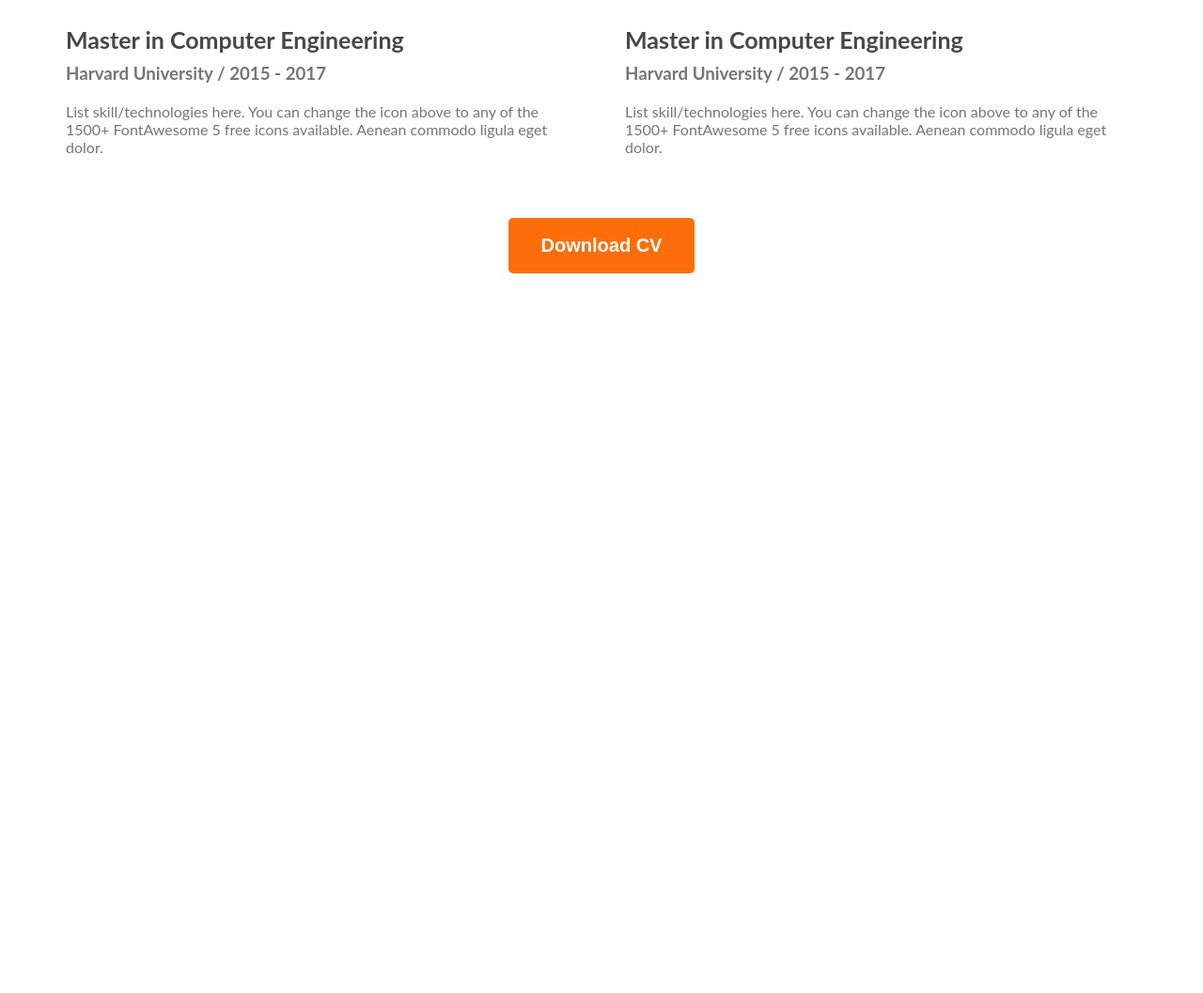
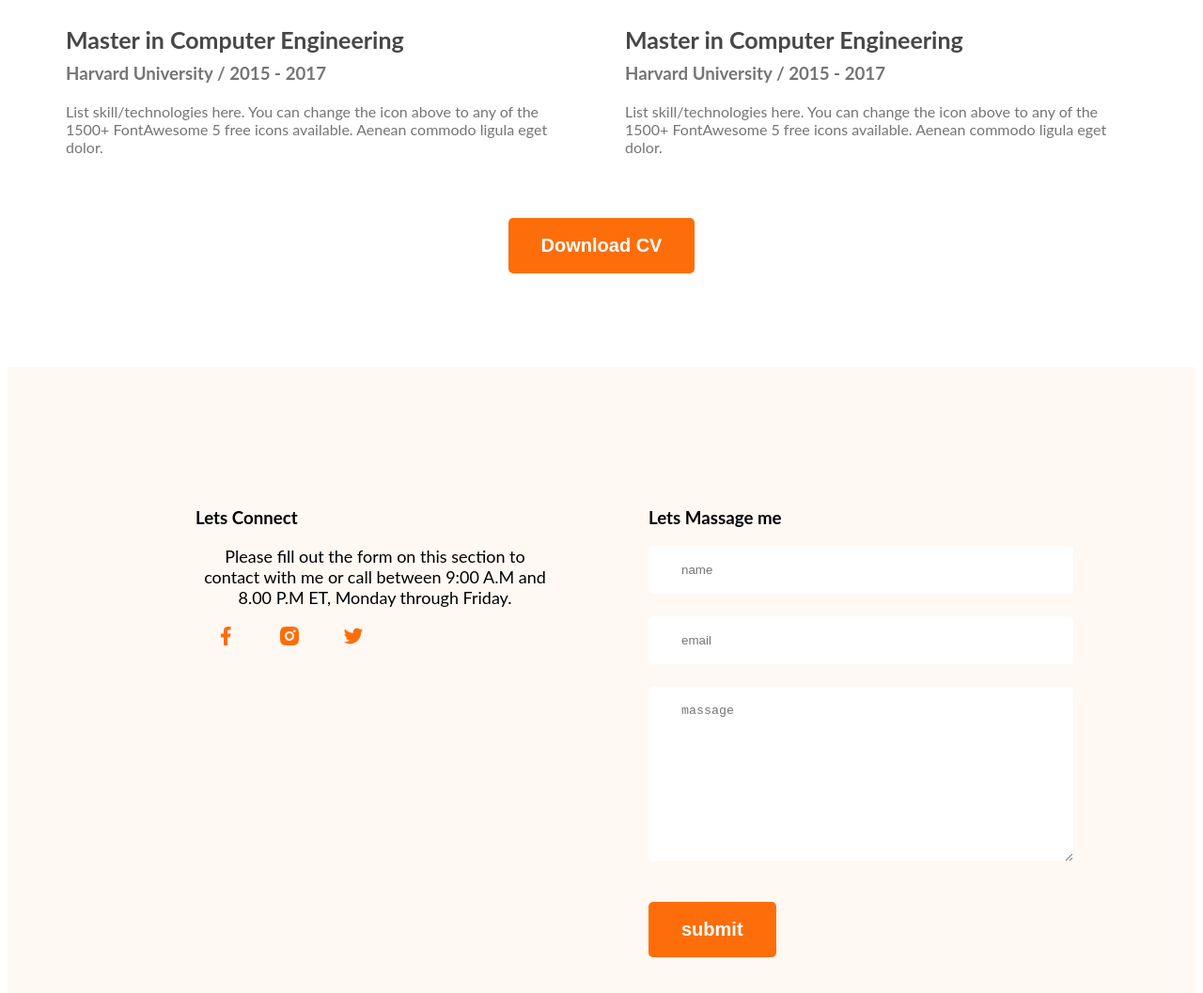
Before and after one commit to Soikot1137/developer-portfolio, a plain HTML site: page index.html in a window 1280 px wide. Shown: the part 2827-3884 px from the top of the page at 94% size. Before the commit the page ends 3126 px from the top, so only its background shows below. Drawn offline with nearby package versions, Linux system fonts and the light colour scheme.

Commit message:
finished portfolio

```diff
--- a/index.html
+++ b/index.html
@@ -180,6 +180,27 @@
     </main>
     <footer>
 
+        <div class="footer-column">
+            <h3 class="section-title">Lets Connect</h3>
+            <p class="section-description">Please fill out the form on this section to contact with me or call between
+                9:00 A.M and 8.00 P.M ET, Monday through Friday. </p>
+            <div class="socal">
+                <a href=""><img src="/images/icons/facebook.png" alt=""></a>
+                <a href=""><img src="/images/icons/insta.png" alt=""></a>
+                <a href=""><img src="/images/icons/twitter.png" alt=""></a>
+            </div>
+
+        </div>
+        <div class="footer-column">
+            <h3 class="section-title">Lets Massage me</h3>
+            <form class="contact" action="">
+                <input type="text" name="" id="" placeholder="name">
+                <input type="email" name="" id="" placeholder="email">
+                <textarea name="" id="area" placeholder="massage" cols="30" rows="10"></textarea><br>
+                <button class="hire">submit</button>
+            </form>
+        </div>
+
     </footer>
 </body>
 
--- a/style.css
+++ b/style.css
@@ -221,3 +221,32 @@ main section {
     text-align: center;
     margin-top: 50px;
 }
+
+
+footer {
+    display: flex;
+    background-color: #FFF8F3;
+    padding: 130px 200px;
+    margin-top: 100px;
+    gap: 100px;
+}
+
+.footer-column {
+    width: 50%;
+}
+
+.contact input,
+textarea {
+    display: block;
+    margin-bottom: 24px;
+    padding: 18px 35px;
+    color: #474747;
+    border-radius: 5px;
+    background-color: #FFF;
+    border: none;
+    width: 100%;
+}
+
+.socal a {
+    margin: 20px;
+}
```
